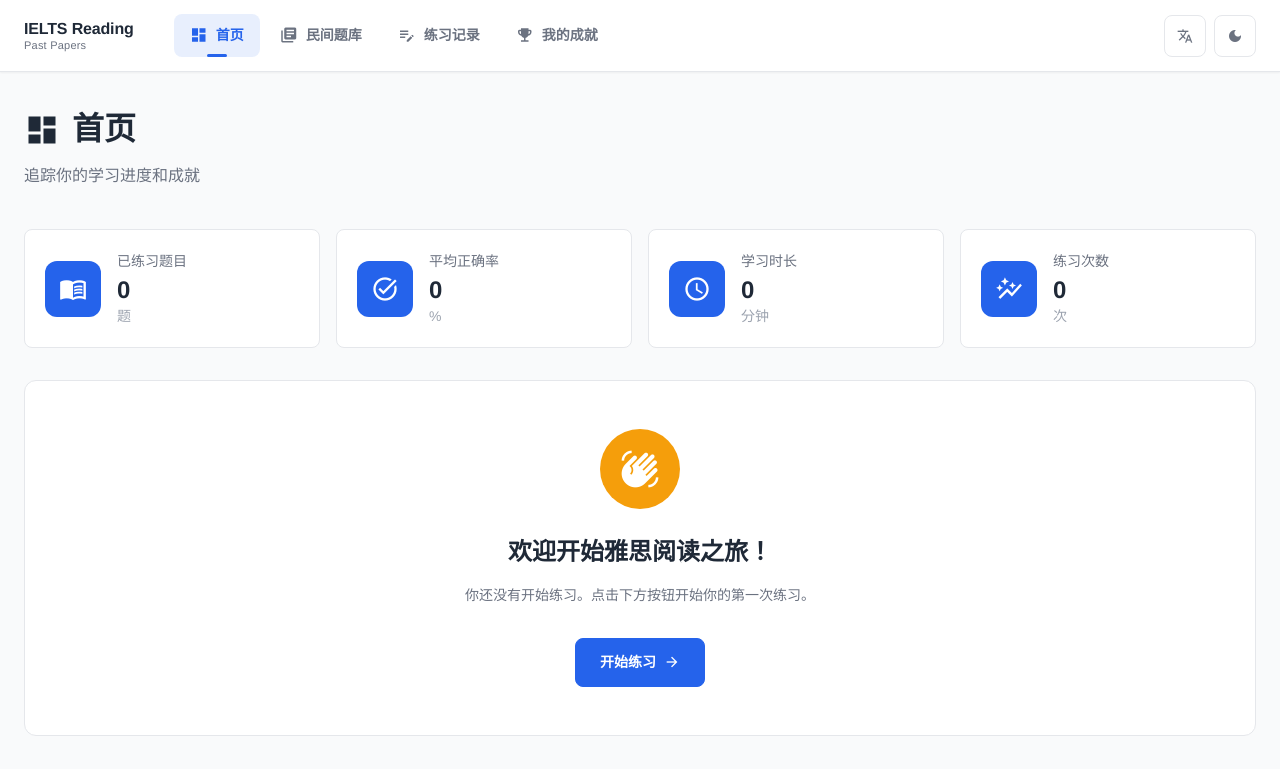
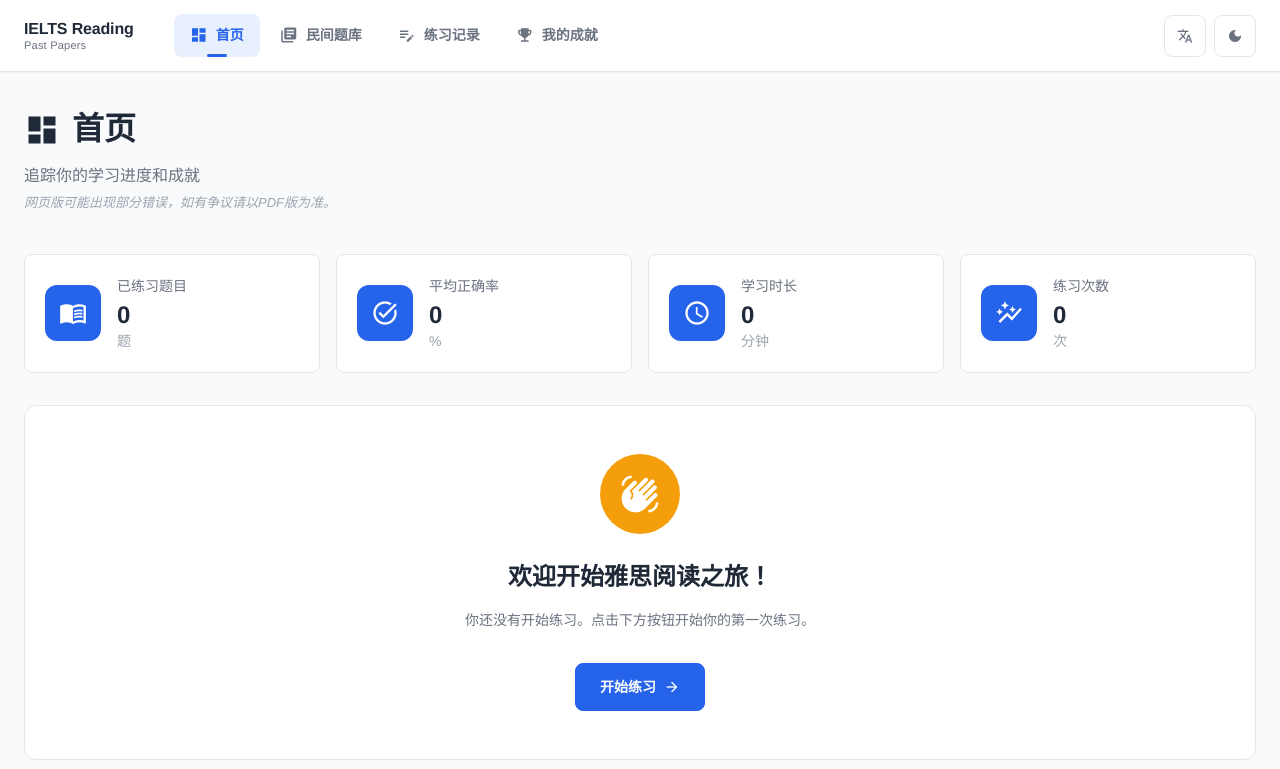
Before and after one commit to hwttop5/ielts-reading-past-papers, a Vue app: page /home in a window 1280 px wide. Shown: the top 769 px of the page. Built offline with nearby package versions, Linux system fonts and the light colour scheme.

Commit message:
feat: add disclaimer about web version accuracy on home page

```diff
--- a/src/i18n/index.ts
+++ b/src/i18n/index.ts
@@ -121,6 +121,7 @@ const translations: Record<Locale, Record<string, string>> = {
     'browse.pdfError': '无法打开 PDF，请检查弹窗设置',
     'browse.pdfOpening': '正在打开 PDF...',
     'browse.pdfNotFound': '未找到 PDF 文件',
+    'browse.disclaimer': '网页版可能出现部分错误，如有争议请以PDF版为准。',
     'browse.allCategories': '全部类别',
     'browse.allFrequency': '全部频率',
     'browse.category': '题目类别',
@@ -469,6 +470,7 @@ const translations: Record<Locale, Record<string, string>> = {
     'browse.pdfError': 'Unable to open PDF, please check popup settings',
     'browse.pdfOpening': 'Opening PDF...',
     'browse.pdfNotFound': 'PDF file not found',
+    'browse.disclaimer': 'The web version may contain errors. Please refer to the PDF version in case of disputes.',
 
     // Practice
     'practice.title': 'Practice Records',
--- a/src/views/Home.vue
+++ b/src/views/Home.vue
@@ -4,6 +4,7 @@
       <div class="header-content">
         <h1 class="page-title"><span class="material-icons title-icon">dashboard</span> {{ t('menu.home') }}</h1>
         <p class="page-subtitle">{{ t('overview.description') }}</p>
+        <p class="page-disclaimer">{{ t('browse.disclaimer') }}</p>
       </div>
     </div>
 
@@ -324,6 +325,13 @@ const randomPractice = (category?: string) => {
   font-size: 16px;
   color: var(--text-secondary);
   margin: 0;
+}
+
+.page-disclaimer {
+  font-size: 13px;
+  color: var(--text-tertiary);
+  margin: 4px 0 0 0;
+  font-style: italic;
 }
 
 .section-icon {
```
